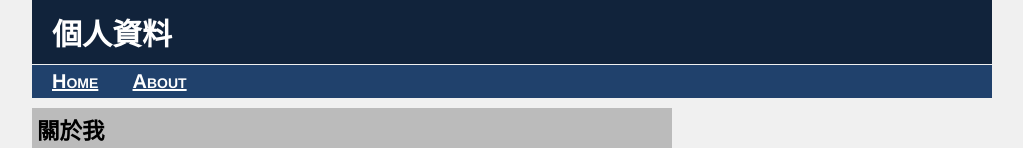
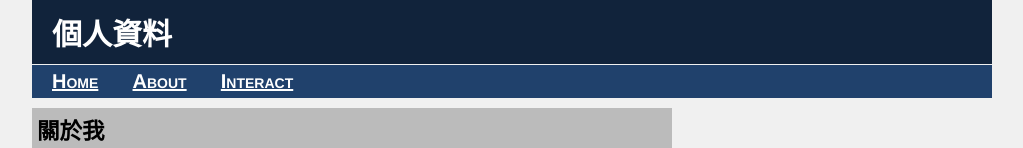
Before and after one commit to shift6410/hwforttu, a plain HTML site: page hw1.html in a window 1280 px wide. Shown: the top 148 px of the page, without its empty margins (128-1151 px from the left). Drawn offline with Linux system fonts and the light colour scheme.

Commit message:
Update hw1.html

```diff
--- a/hw1.html
+++ b/hw1.html
@@ -25,6 +25,7 @@
       <ul>
         <li><a href="hometown.html">Home</a></li>
         <li><a href="about.html">About</a></li>
+	<li><a href="interact.html">Interact</a></li>
       </ul>
     </nav>
 
```
